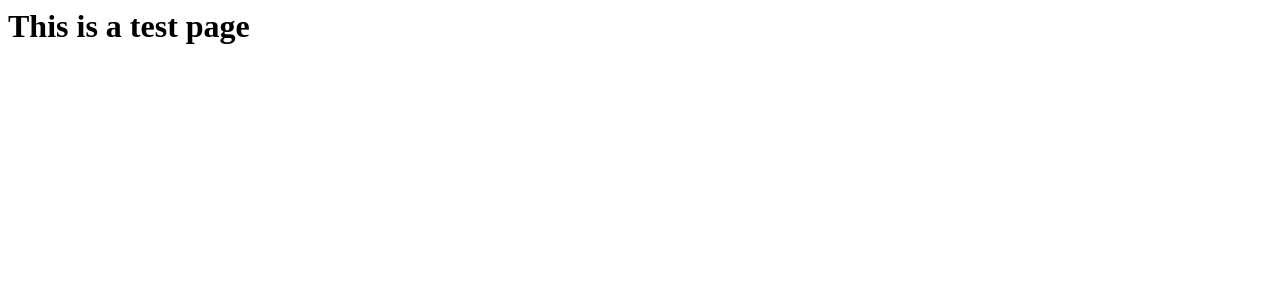
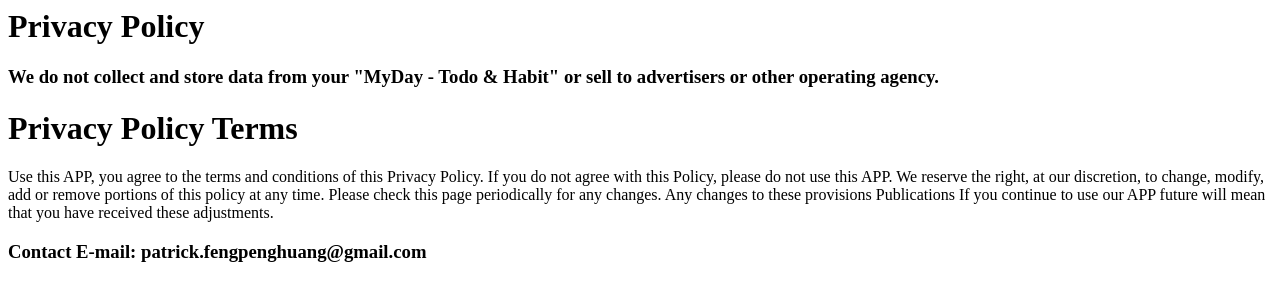
Before and after one commit to patrick-ubc/MyDay, a plain HTML site: page index.html in a window 1280 px wide. Drawn offline with Linux system fonts and the light colour scheme.

Commit message:
Update index.html

```diff
--- a/index.html
+++ b/index.html
@@ -1,5 +1,16 @@
 <html>
 <body>
-<h1>This is a test page</h1>
+<h1> Privacy Policy </h1>
+
+
+<h3>We do not collect and store data from your "MyDay - Todo & Habit" or sell to advertisers or other operating agency.</h3>
+
+  <h1>Privacy Policy Terms</h1>
+
+<p>Use this APP, you agree to the terms and conditions of this Privacy Policy. If you do not agree with this Policy, please do not use this APP.
+  We reserve the right, at our discretion, to change, modify, add or remove portions of this policy at any time.
+  Please check this page periodically for any changes. Any changes to these provisions Publications If you continue to use our APP future will mean that you have received these adjustments.</p>
+
+  <h3>Contact E-mail: patrick.fengpenghuang@gmail.com</h3>
 </body>
 </html>
```
